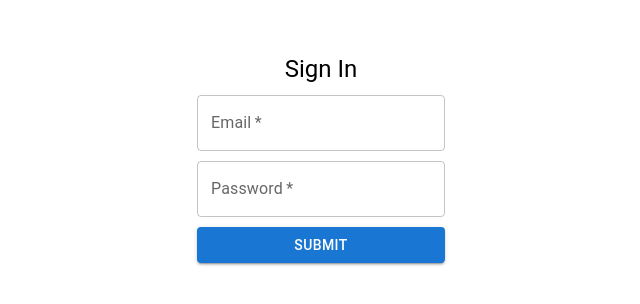
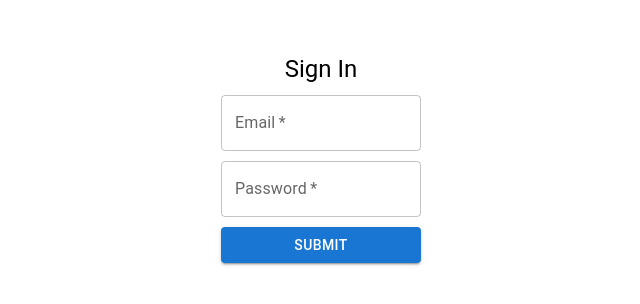
Before and after one commit to zigfrida/easy-schedule, a React (Create React App) app: page /signin in a window 1280 px wide. Shown: the part 242-546 px from the top of the page, without its empty margins (319-959 px from the left). Built offline with nearby package versions, Linux system fonts and the light colour scheme; the HTML template or start-up script is replaced by a standard one.

Commit message:
add mui-box

```diff
--- a/src/components/Signin.tsx
+++ b/src/components/Signin.tsx
@@ -1,11 +1,13 @@
+import Grid from '@mui/material/Grid';
+import Box from '@mui/material/Box';
 import { Button, TextField } from '@mui/material/';
 import Typography from '@mui/material/Typography';
+import Container from '@mui/material/Container';
 
 function Signin() {
     return (
-        <form
-            noValidate
-            autoComplete='off'
+        <Box
+            sx={{ mx: 'auto', width: 200 }}
             style={{
                 display: 'flex',
                 justifyContent: 'center',
@@ -13,8 +15,7 @@ function Signin() {
                 height: '100vh',
             }}
         >
-            <div
-                className='login'
+            <Box
                 style={{
                     display: 'flex',
                     flexDirection: 'column',
@@ -39,8 +40,8 @@ function Signin() {
                 <Button type='submit' fullWidth variant='contained'>
                     Submit
                 </Button>
-            </div>
-        </form>
+            </Box>
+        </Box>
     );
 }
 
```
